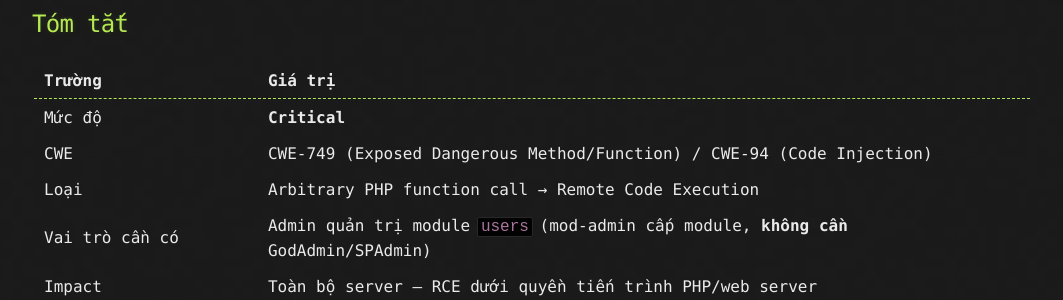
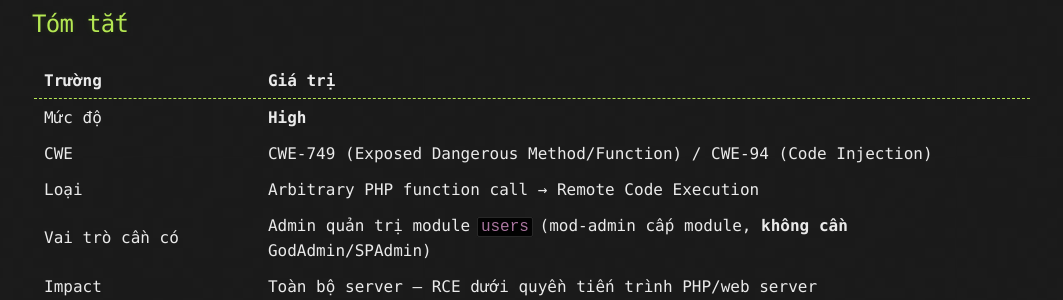
Before and after one commit to 0xki29/blog, a Jekyll site: the page built from _posts/2026-08-30-nukeviet-arbitrary-callback-rce.md, in a window 1280 px wide and 900 px high, scrolled down 1287 px. Shown: the part 152-452 px from the top of the window, without its empty margins (108-1171 px from the left). Built offline with Jekyll 4.4.1, drawn with Linux system fonts in a browser that asks for light colours.

Commit message:
Add post: NukeViet arbitrary callback RCE analysis

```diff
--- a/_posts/2026-08-30-nukeviet-arbitrary-callback-rce.md
+++ b/_posts/2026-08-30-nukeviet-arbitrary-callback-rce.md
@@ -47,7 +47,7 @@ Vì sao nghiêm trọng dù bước 1 cần quyền admin?
 
 | Trường | Giá trị |
 |---|---|
-| Mức độ | **Critical** |
+| Mức độ | **High** |
 | CWE | CWE-749 (Exposed Dangerous Method/Function) / CWE-94 (Code Injection) |
 | Loại | Arbitrary PHP function call → Remote Code Execution |
 | Vai trò cần có | Admin quản trị module `users` (mod-admin cấp module, **không cần** GodAdmin/SPAdmin) |
```
